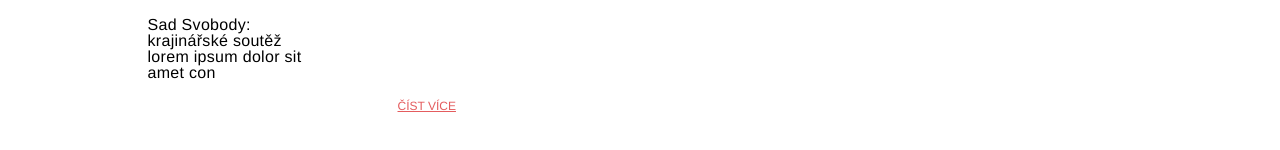
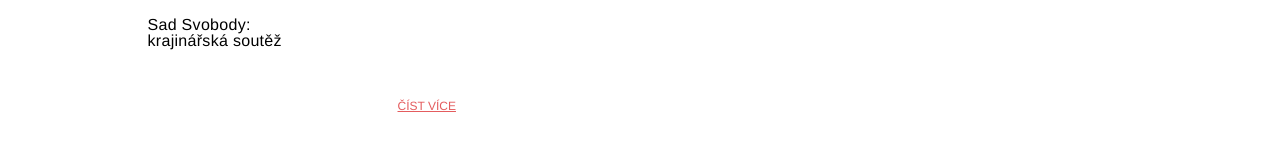
Before and after one commit to jirivrana2000/KAMZ, a plain HTML site: page index.html in a window 1280 px wide. Shown: the part 486-636 px from the top of the page. Drawn offline with Linux system fonts and the light colour scheme.

Commit message:
oraveno typo

```diff
--- a/index.html
+++ b/index.html
@@ -53,7 +53,7 @@
                 </div>
                 <div onclick="windowChange(2)"  class="window" id="window3">
                     <p class="category" id="category3">SOUTĚŽ</p>
-                    <h2 class="articleName" id="article3">Sad Svobody: krajinářské soutěž lorem ipsum dolor sit amet con</h2>
+                    <h2 class="articleName" id="article3">Sad Svobody: krajinářská soutěž</h2>
                     <p class="readMore">ČÍST VÍCE ></p>
                     <div id="progress-bar3"></div>
                 </div>
```
